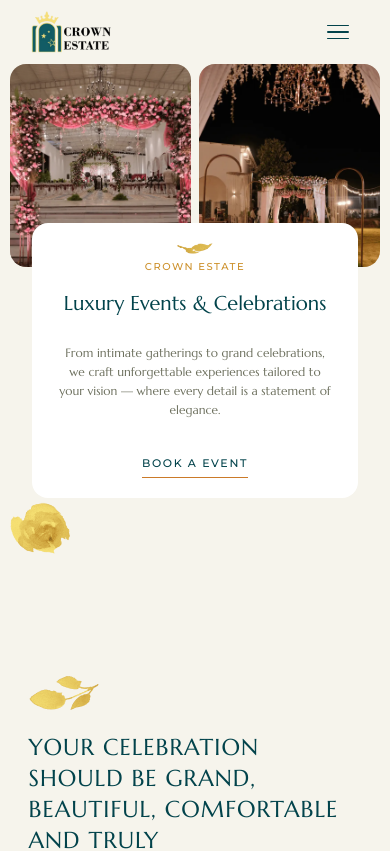
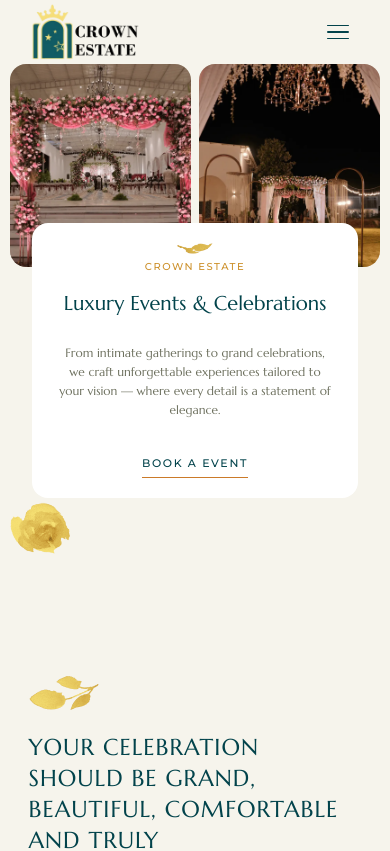
Before and after one commit to vedavyas8688/Crown-Estate, a React (Vite) app: page / in a window 390 px wide. Shown: the top 851 px of the page. Built offline with nearby package versions, Linux system fonts and the light colour scheme.

Commit message:
new changes

```diff
--- a/src/styles/globals.css
+++ b/src/styles/globals.css
@@ -997,7 +997,7 @@
     /* no margin, no auto — sits at the absolute left edge */
   }
   .ce-mobile-bar__logo img {
-    height: 42px;
+    height: 56px;
     width: auto;
     display: block;
   }
```
